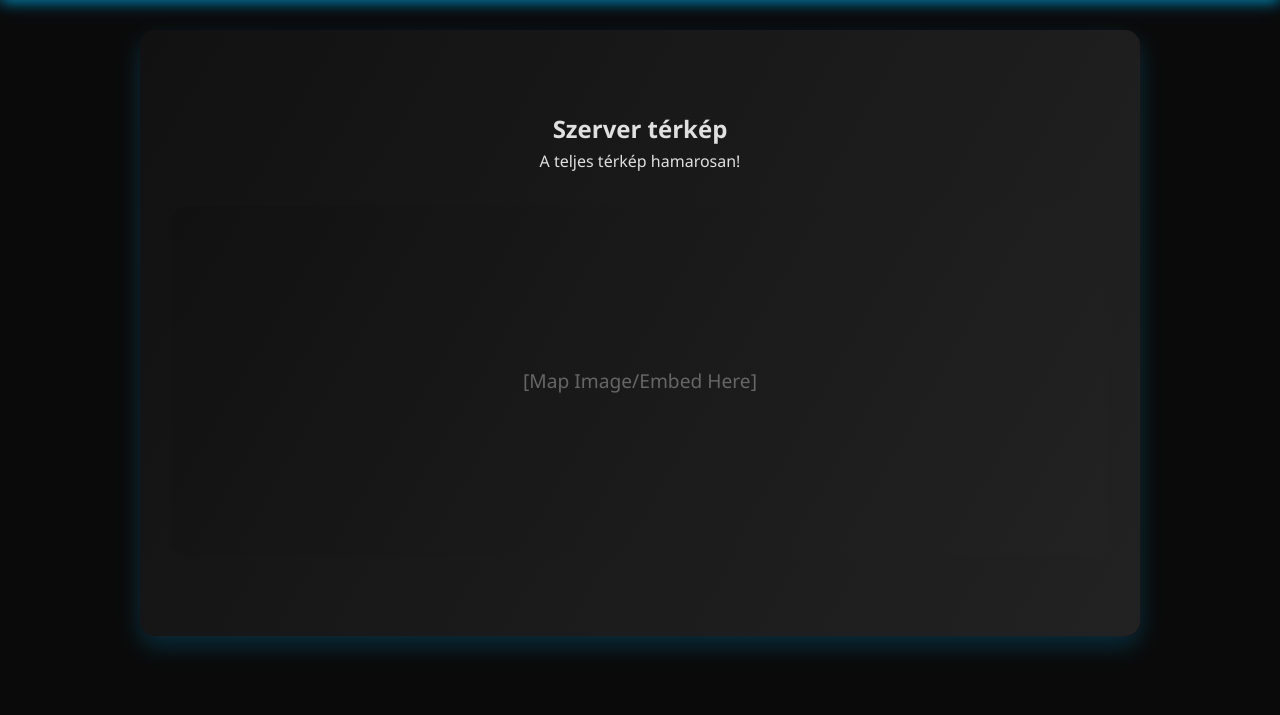
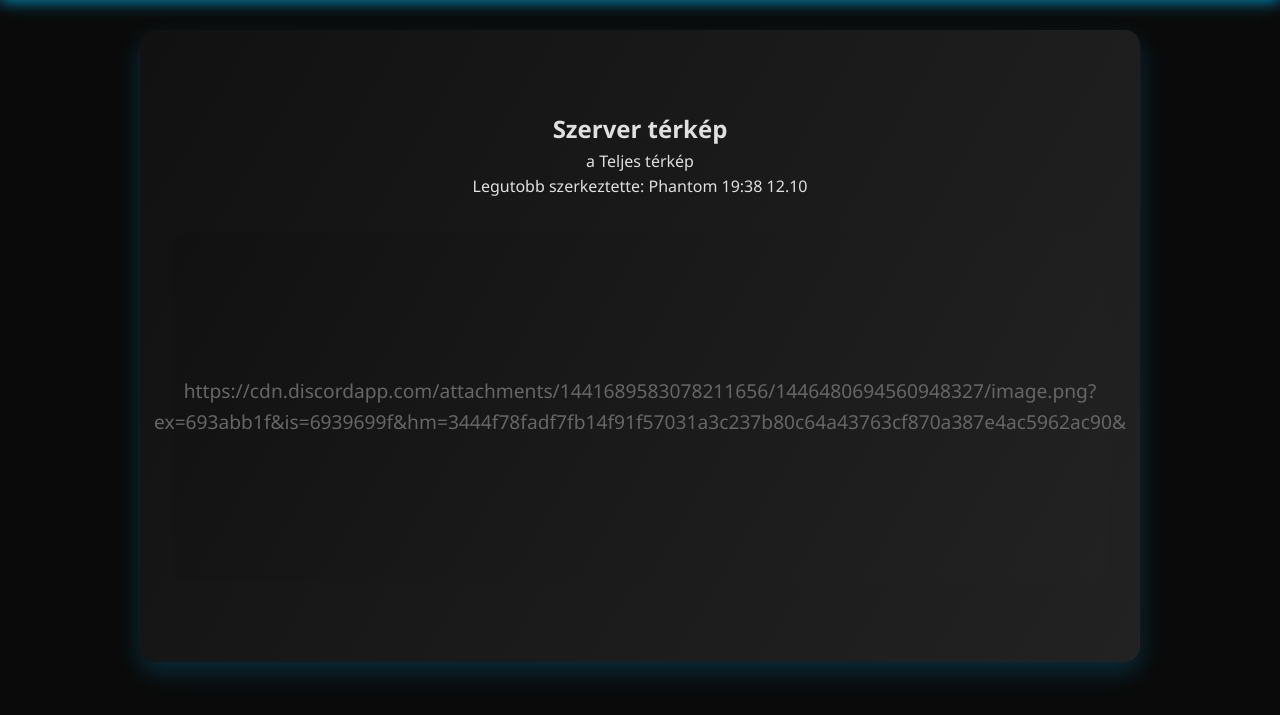
Before and after one commit to Phantom412124/a123z, a plain HTML site: page map.html in a window 1280 px wide. Shown: the part 85-800 px from the top of the page. Drawn offline with Linux system fonts and the light colour scheme.

Commit message:
map.html

```diff
--- a/map.html
+++ b/map.html
@@ -25,8 +25,9 @@
 <main>
   <section class="map">
     <h1>Szerver térkép</h1>
-    <p>A teljes térkép hamarosan!</p>
-    <div class="map-placeholder">[Map Image/Embed Here]</div>
+    <p>a Teljes térkép</p>
+    <p> Legutobb szerkeztette: Phantom 19:38 12.10 </p>
+    <div class="map-placeholder">https://cdn.discordapp.com/attachments/1441689583078211656/1446480694560948327/image.png?ex=693abb1f&is=6939699f&hm=3444f78fadf7fb14f91f57031a3c237b80c64a43763cf870a387e4ac5962ac90&</div>
   </section>
 </main>
 
```
